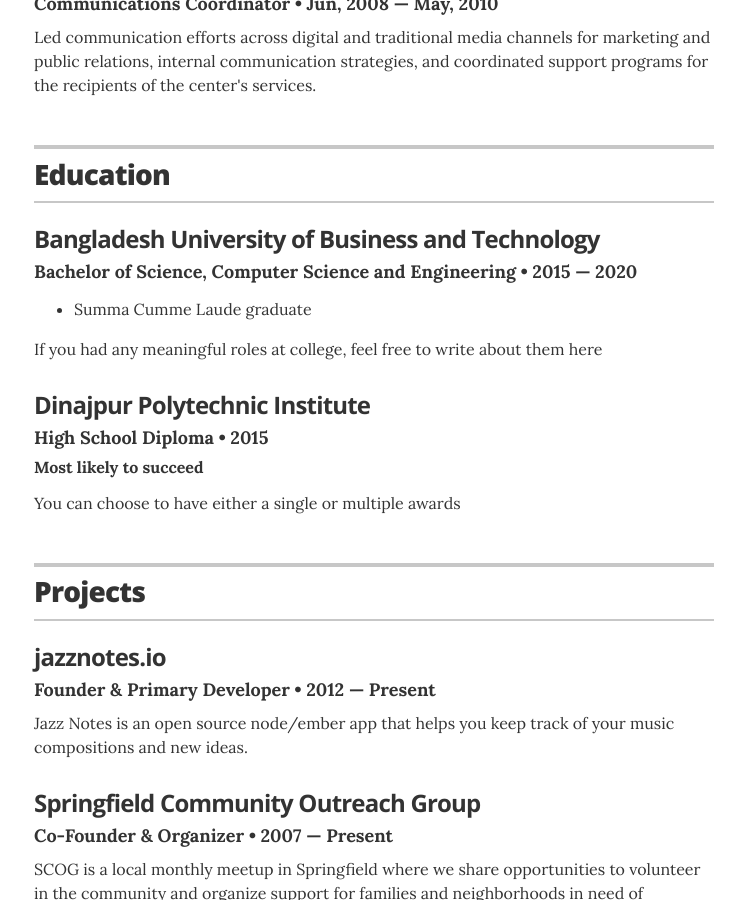
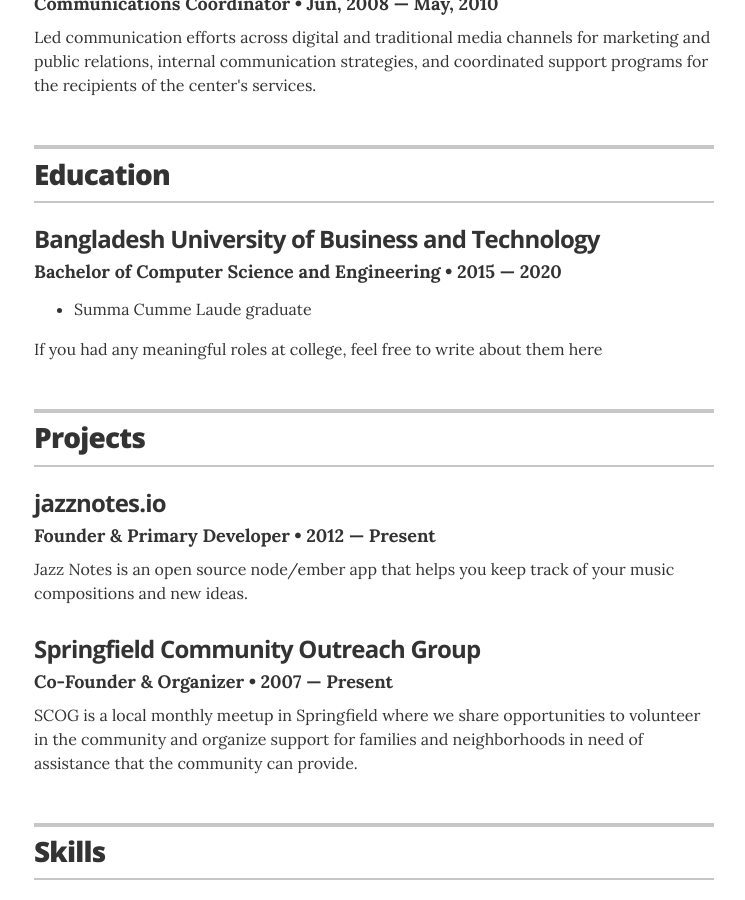
Before and after one commit to shohagsb/resume, a Jekyll site: the page built from index.html, in a window 1280 px wide and 900 px high, scrolled down 990 px. Shown: the whole window, without its empty margins (266-1011 px from the left). Built offline with Jekyll 4.4.1, drawn with Linux system fonts in a browser that asks for light colours.

Commit message:
Personal infomation updated

```diff
--- a/_data/education.yml
+++ b/_data/education.yml
@@ -1,13 +1,7 @@
 # Degree
-- degree: Bachelor of Science, Computer Science and Engineering
+- degree: Bachelor of Computer Science and Engineering
   uni: Bangladesh University of Business and Technology
   year: 2015 &mdash; 2020
   awards:
     - award: Summa Cumme Laude graduate
   summary: If you had any meaningful roles at college, feel free to write about them here
-
-- degree: High School Diploma
-  uni: Dinajpur Polytechnic Institute
-  year: 2015
-  award: Most likely to succeed
-  summary: You can choose to have either a single or multiple awards
```
